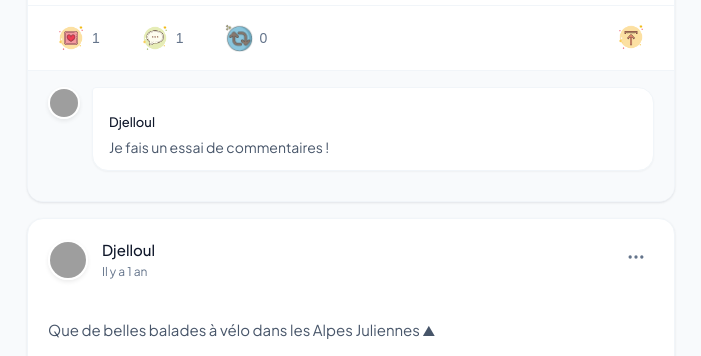
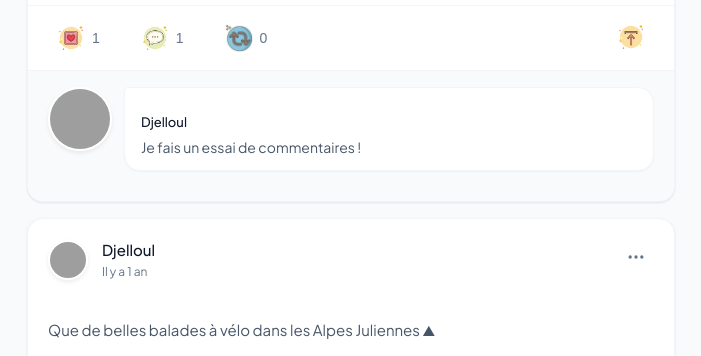
Before and after one commit to Dev-Djelloul/Networkee, a PHP site: page /pages/home.php in a window 1280 px wide. Shown: the part 748-1104 px from the top of the page, without its empty margins (289-990 px from the left). Run offline with PHP 8.4, Linux system fonts and the light colour scheme; data comes from the database, SQL or seed files in the repository; data that the repository does not hold is empty; some libraries are stand-ins or nearby versions; grey boxes are pictures that could not be loaded.

Commit message:
chore: retire .DS_Store du repo, agrandit quelques icônes/avatars
- Ignore définitivement les .DS_Store (métadonnées Finder, aucun
  intérêt en repo).
- Icônes notifications/profil (add-user, job-seeker, location) à 35px.
- .avatar-sm doublé (2rem -> 4rem).

Co-Authored-By: Claude Sonnet 5 <noreply@anthropic.com>

```diff
--- a/pages/notifications.php
+++ b/pages/notifications.php
@@ -66,17 +66,17 @@ $customIcons = [
                         <?php if ($n['type'] === 'follow'): ?>
                             <?php $alreadyFollowing = isFollowing($userId, (int) $n['actor_id'], $pdo); ?>
                             <?php if ($alreadyFollowing): ?>
-                                <span class="notif-type-icon" title="Tu suis déjà cette personne"><img src="<?php echo $baseUrl; ?>icons/icons8-add-user-50.png" alt="" width="30" height="30"></span>
+                                <span class="notif-type-icon" title="Tu suis déjà cette personne"><img src="<?php echo $baseUrl; ?>icons/icons8-add-user-50.png" alt="" width="35" height="35"></span>
                             <?php else: ?>
                                 <form method="POST" action="notifications.php">
                                     <input type="hidden" name="follow_back_id" value="<?php echo (int) $n['actor_id']; ?>">
                                     <button type="submit" class="notif-type-icon notif-follow-back" title="Suivre en retour">
-                                        <img src="<?php echo $baseUrl; ?>icons/icons8-add-user-50.png" alt="" width="30" height="30">
+                                        <img src="<?php echo $baseUrl; ?>icons/icons8-add-user-50.png" alt="" width="35" height="35">
                                     </button>
                                 </form>
                             <?php endif; ?>
                         <?php elseif (isset($customIcons[$n['type']])): ?>
-                            <span class="notif-type-icon"><img src="<?php echo $baseUrl; ?>icons/<?php echo $customIcons[$n['type']]; ?>" alt="" width="30" height="30"></span>
+                            <span class="notif-type-icon"><img src="<?php echo $baseUrl; ?>icons/<?php echo $customIcons[$n['type']]; ?>" alt="" width="35" height="35"></span>
                         <?php else: ?>
                             <span class="notif-type-icon"><?php echo renderIcon('bell', 30); ?></span>
                         <?php endif; ?>
--- a/pages/profile.php
+++ b/pages/profile.php
@@ -155,11 +155,11 @@ $pageTitle = htmlspecialchars($user['username']) . ' — Networkee';
             <?php endif; ?>
 
             <?php if (!empty($user['job_title'])): ?>
-                <p class="profile-job-title"><img src="<?php echo $baseUrl; ?>icons/icons8-job-seeker-100.png" alt="" width="25" height="25" style="vertical-align: -4px;"> <?php echo htmlspecialchars($user['job_title']); ?></p>
+                <p class="profile-job-title"><img src="<?php echo $baseUrl; ?>icons/icons8-job-seeker-100.png" alt="" width="35" height="35" style="vertical-align: -4px;"> <?php echo htmlspecialchars($user['job_title']); ?></p>
             <?php endif; ?>
 
             <?php if (!empty($user['location'])): ?>
-                <p class="profile-location"><img src="<?php echo $baseUrl; ?>icons/icons8-location-50.png" alt="" width="25" height="25" style="vertical-align: -4px;"> <?php echo htmlspecialchars($user['location']); ?></p>
+                <p class="profile-location"><img src="<?php echo $baseUrl; ?>icons/icons8-location-50.png" alt="" width="35" height="35" style="vertical-align: -4px;"> <?php echo htmlspecialchars($user['location']); ?></p>
             <?php endif; ?>
 
             <?php if (!empty($user['bio'])): ?>
--- a/styles/modern.css
+++ b/styles/modern.css
@@ -444,8 +444,8 @@ a {
 }
 
 .avatar-sm {
-  width: 2rem;
-  height: 2rem;
+  width: 4rem;
+  height: 4rem;
   font-size: 0.75rem;
 }
 
```
Also changed, not shown: uploads/avatar_6a5bd752c7f23.jpg (added), 3 other files.
